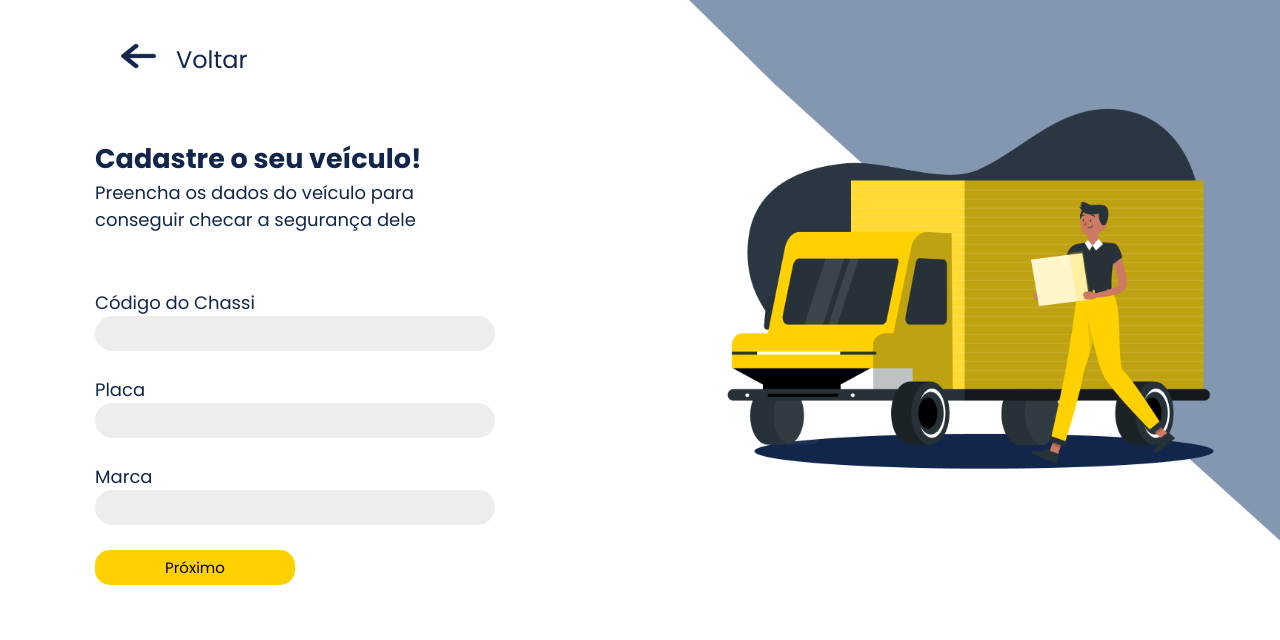
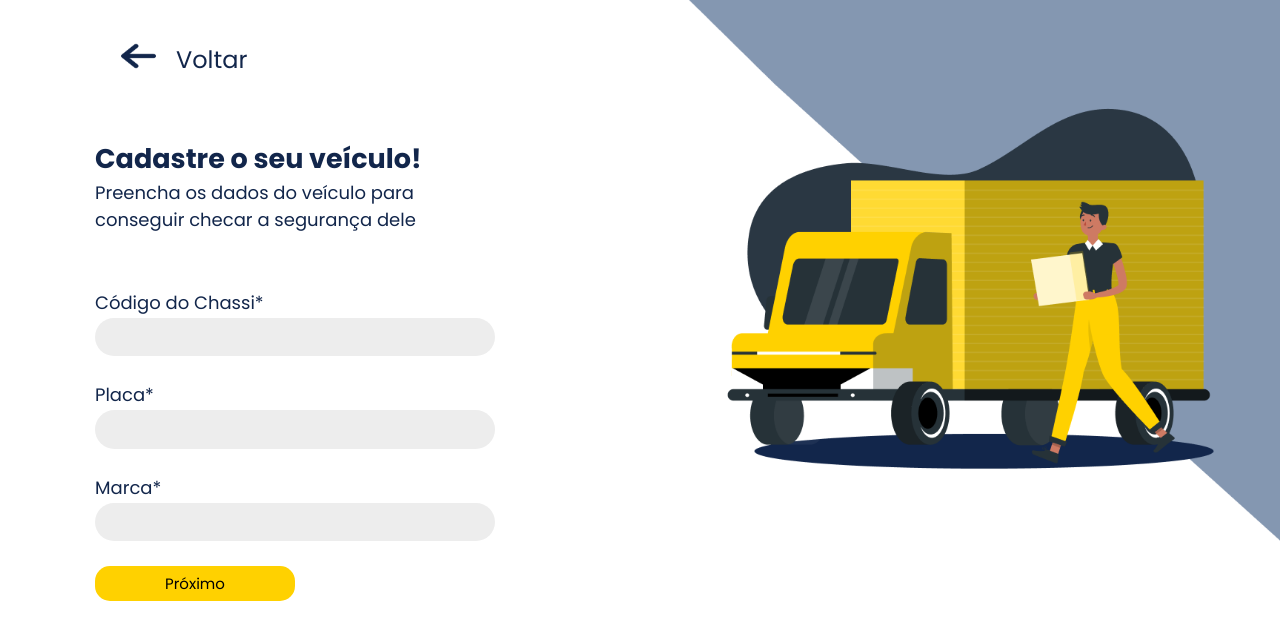
Before and after one commit to VolksWay/React, a React (Vite) app: page /cadastro/veiculo in a window 1280 px wide. Shown: the top 640 px of the page. Built offline with nearby package versions, Linux system fonts and the light colour scheme; what parse would draw is missing.

Commit message:
padronizacao inputs cadastro veiculo

```diff
--- a/src/pages/CadastroVeiculo/index.tsx
+++ b/src/pages/CadastroVeiculo/index.tsx
@@ -119,17 +119,17 @@ function CadastroVeiculo() {
                     </div>
                     <div className="formulario_CadVeiculo">
                         <div>
-                            <p>Código do Chassi</p>
+                            <p>Código do Chassi*</p>
                             <input {...register("codigoChassi")} onChange={(event) => { setUsuario({ ...usuario, codigoChassi: event.target.value }); handleCodigoChassi(event) }} maxLength={20} className="cadVeiculo1" />
                             <p className="erro_input">{errors.codigoChassi?.message}</p>
                         </div>
                         <div>
-                            <p>Placa</p>
+                            <p>Placa*</p>
                             <input {...register("placa")} onChange={(event) => { setUsuario({ ...usuario, placa: event.target.value }); handlePlaca(event) }} maxLength={8} className="cadVeiculo1" />
                             <p className="erro_input">{errors.placa?.message}</p>
                         </div>
                         <div>
-                            <p>Marca</p>
+                            <p>Marca*</p>
                             <input {...register("marca")} className="cadVeiculo1" onChange={(event) => setUsuario({ ...usuario, marca: event.target.value })} />
                             <p className="erro_input">{errors.marca?.message}</p>
                         </div>
--- a/src/pages/CadastroVeiculo/style.css
+++ b/src/pages/CadastroVeiculo/style.css
@@ -124,8 +124,9 @@
     border-radius: 30px;
     background: #EDEDED;
     border: none;
-
-
+    cursor: text;
+    padding: 1.2rem;
+    margin-top: 2px;
 
 }
 
```
